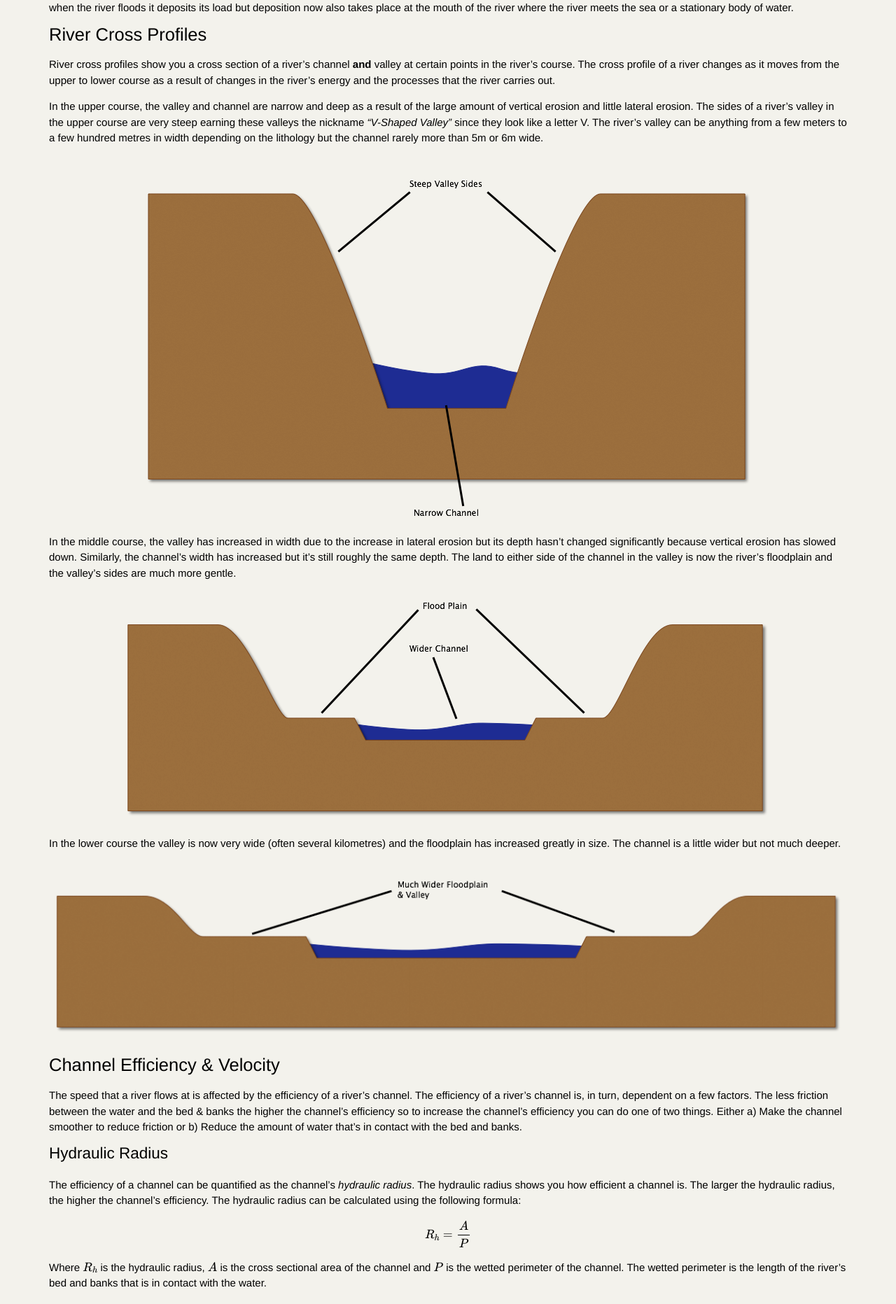
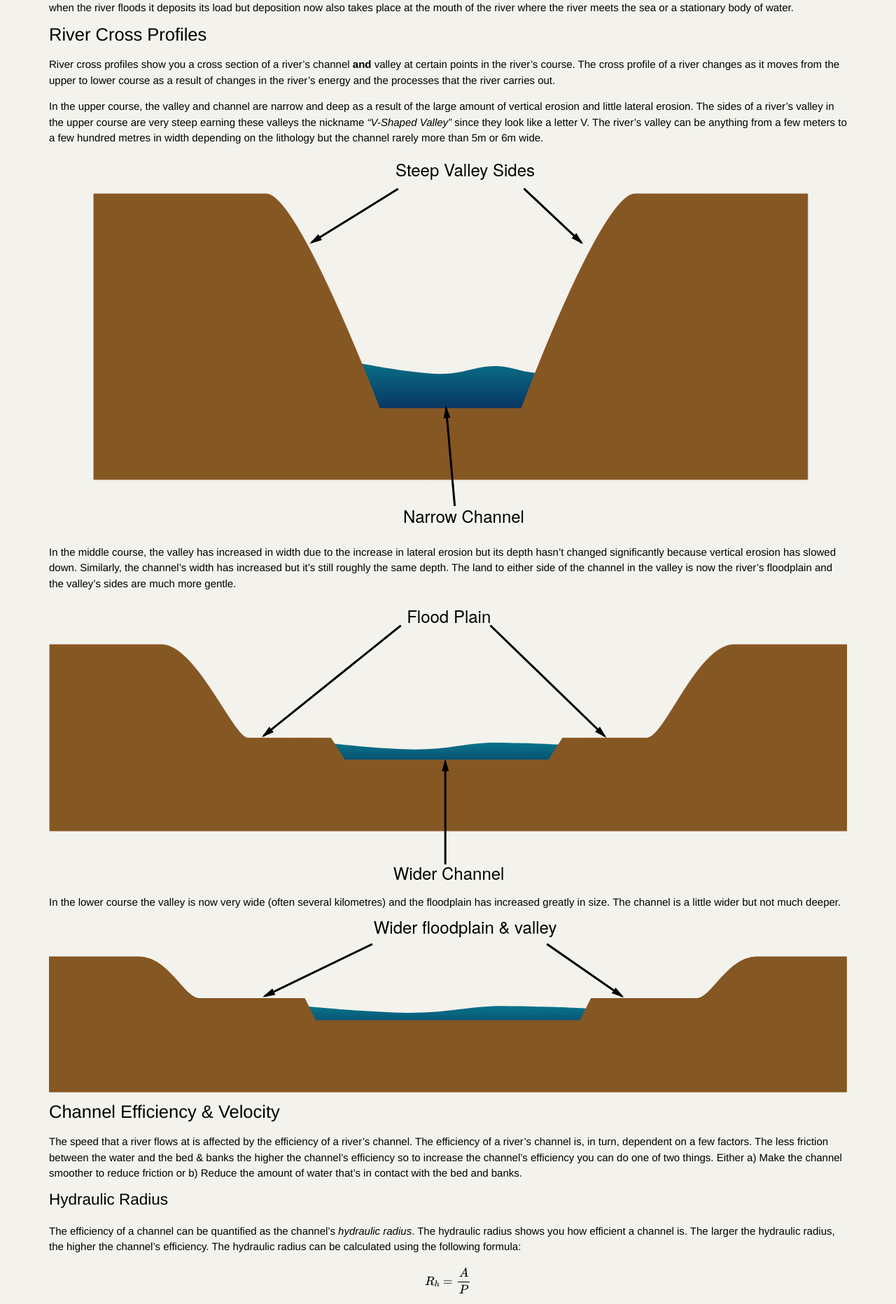
Before and after one commit to alexjohnj/geographyas, a Jekyll site: the page built from _posts/riversAndFlooding/2012-01-04-long-and-cross-profiles.md, in a window 1280 px wide. Shown: the part 2532-4395 px from the top of the page at 70% size. Built offline with Jekyll 4.4.1, drawn with Linux system fonts in a browser that asks for light colours; nearby versions of some CDN libraries; formulas are drawn with MathJax 3.

Commit message:
Converted channel cross section diagrams to SVGs

```diff
--- a/_posts/riversAndFlooding/2012-01-04-long-and-cross-profiles.md
+++ b/_posts/riversAndFlooding/2012-01-04-long-and-cross-profiles.md
@@ -101,8 +101,8 @@ The velocity at different points in a channel’s cross section can be illustrat
 
 [river-long-profile]: /Images/rivers/long-profile-diagram.png
 [river-graded-profile]: /Images/rivers/graded-profile-diagram.png
-[upper-course-x-section]: /Images/rivers/upper-course-cross-section.png
-[middle-course-x-section]: /Images/rivers/middle-course-cross-section.png
-[lower-course-x-section]: /Images/rivers/lower-course-cross-section.png
+[upper-course-x-section]: /Images/rivers/upper-course-cross-section.svg
+[middle-course-x-section]: /Images/rivers/middle-course-cross-section.svg
+[lower-course-x-section]: /Images/rivers/lower-course-cross-section.svg
 [channel-efficiency-example-diagram]: /Images/rivers/channel-efficiency-example-diagram.svg
 [channel-velocity-cross-section]: /Images/rivers/channel-velocity-cross-section.png
```
Also changed, not shown: Images/rivers/lower-course-cross-section.png, Images/rivers/lower-course-cross-section.svg (added), Images/rivers/middle-course-cross-section.png, Images/rivers/middle-course-cross-section.svg (added), Images/rivers/upper-course-cross-section.png, Images/rivers/upper-course-cross-section.svg (added).
